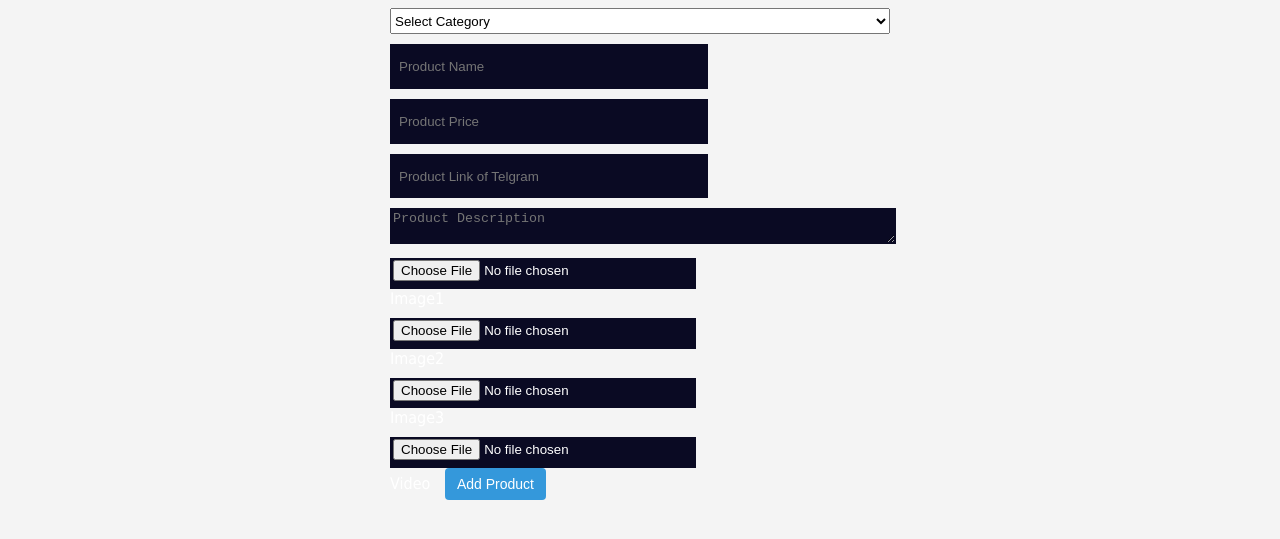
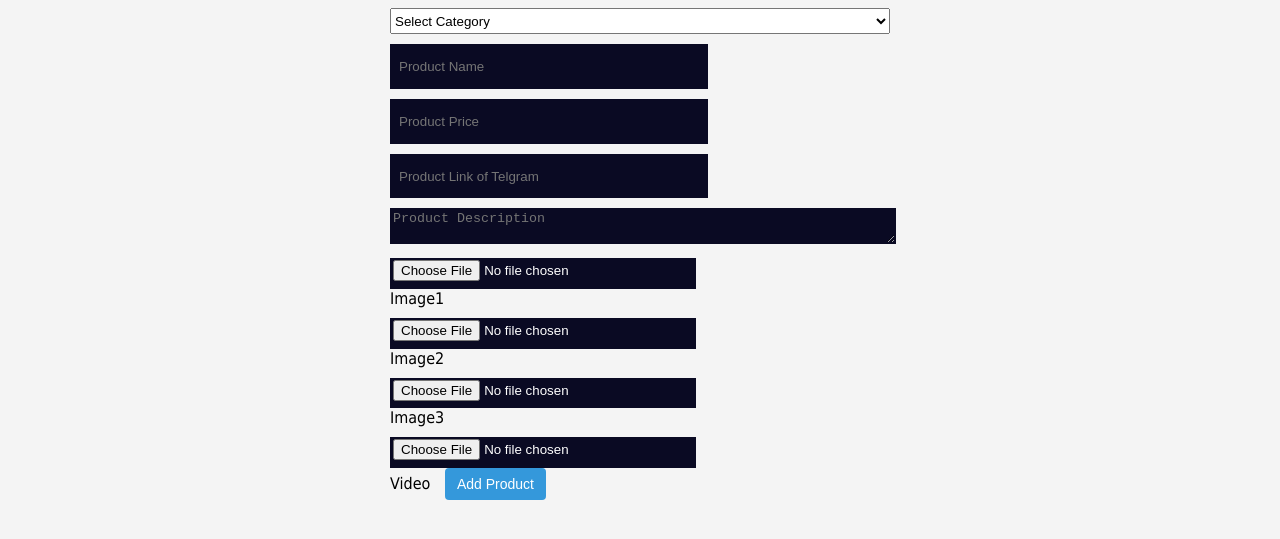
Before and after one commit to henokmehari/LightWayInvestment, a plain HTML site: page admin.html in a window 1280 px wide. Shown: the part 381-920 px from the top of the page. Drawn offline with Linux system fonts and the light colour scheme; no server answers.

Commit message:
Update admin.html

```diff
--- a/admin.html
+++ b/admin.html
@@ -39,13 +39,13 @@
       <input type="text" id="productLink" placeholder="Product Link of Telgram" required>
       <textarea id="productDescription" placeholder="Product Description" required></textarea>
       <input type="file" id="productImage1" accept="image/*"  required>
-      <span>Image1</span>
+      <span style="color: #000;">Image1</span>
       <input type="file" id="productImage2" accept="image/*" required>
-      <span>Image2</span>
+      <span style="color: #000;">Image2</span>
       <input type="file" id="productImage3" accept="image/*" >
-      <span>Image3</span>
+      <span style="color: #000;">Image3</span>
       <input type="file" id="productVideo" accept="video/*" >
-      <span>Video</span>
+      <span style="color: #000;">Video</span>
       <button type="submit">Add Product</button>
     </form>
   </main>
```
